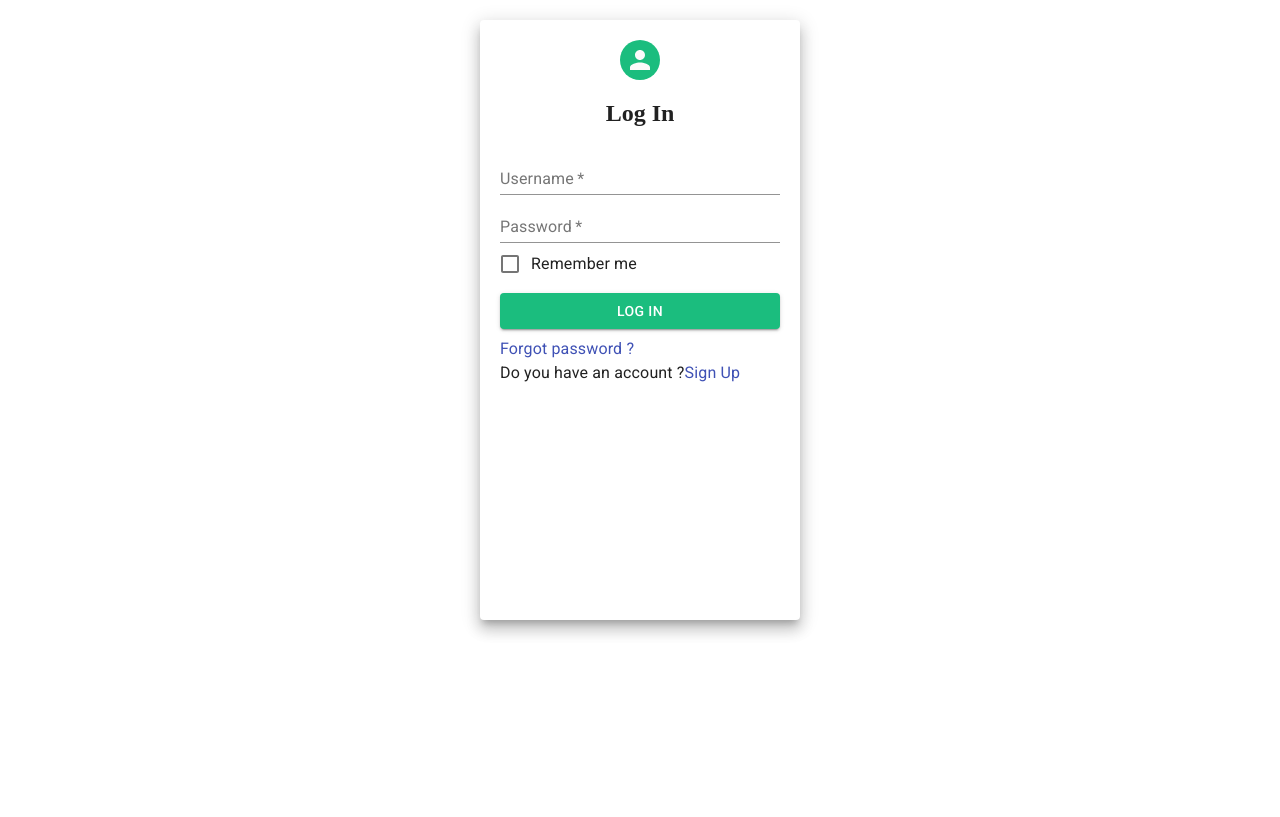
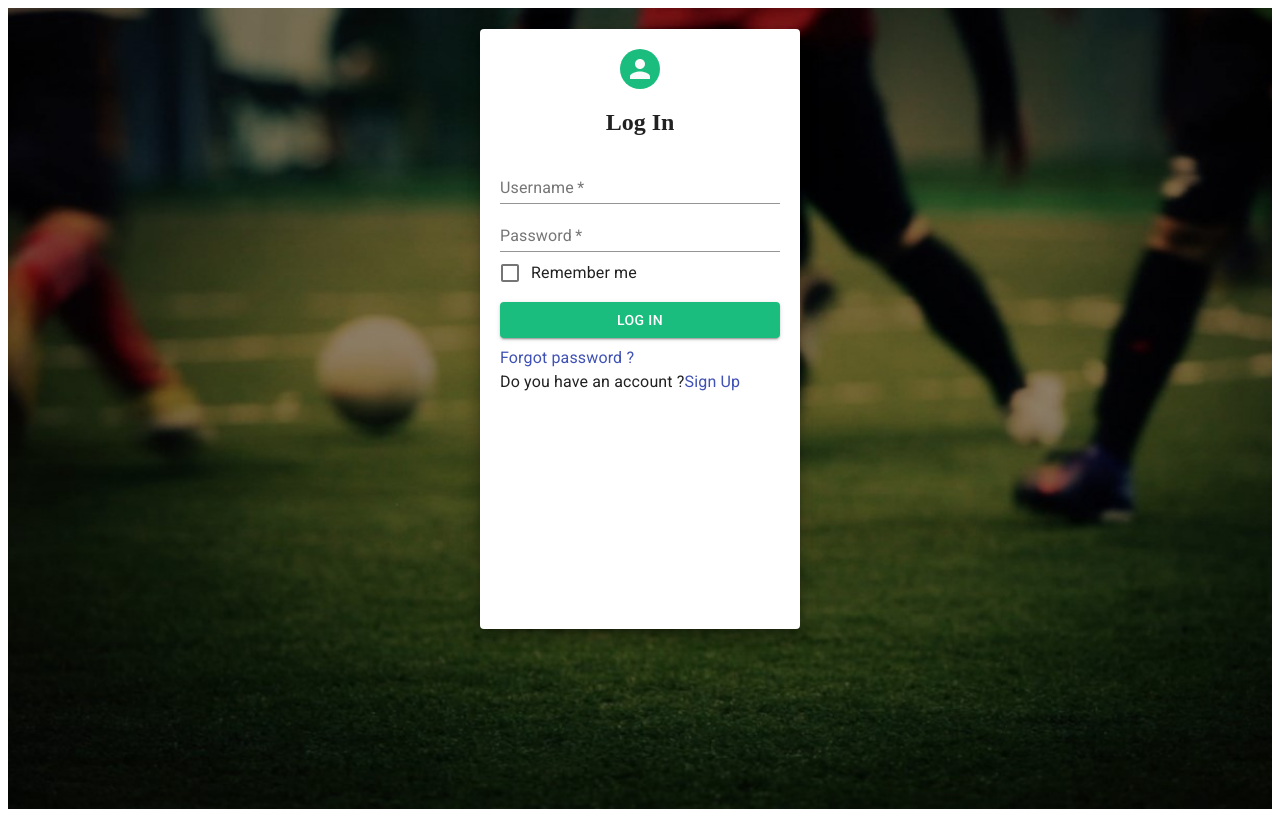
Before and after one commit to chasers-software/futsalFrontend, a React (Create React App) app: page /login in a window 1280 px wide. Built offline with nearby package versions, Linux system fonts and the light colour scheme.

Commit message:
Background image added

```diff
--- /dev/null
+++ b/src/pages/login.css
@@ -0,0 +1,7 @@
+.logInPage, .signUpPage{
+    background-image: url("../images/futsal.jpg");
+    background-size: cover;
+    width: 100%;
+    height: 100vh;
+    padding-top: 1px;
+}
--- a/src/pages/login.js
+++ b/src/pages/login.js
@@ -10,7 +10,7 @@ import {
 } from "@material-ui/core";
 import FormControlLabel from "@material-ui/core/FormControlLabel";
 import Checkbox from "@material-ui/core/Checkbox";
-
+import './login.css'
 const Login = () => {
   //some styling
   const paperStyle = {
@@ -23,7 +23,7 @@ const Login = () => {
   const btnstyle = { margin: "8px 0", backgroundColor: "#1bbd7e" };
 
   return (
-    <Grid>
+    <Grid className='logInPage'>
       <Paper elevation={10} style={paperStyle}>
         <Grid align="center">
           <Avatar style={avatarStyle} />
--- a/src/pages/signup.js
+++ b/src/pages/signup.js
@@ -9,6 +9,7 @@ import {
 } from "@material-ui/core";
 import FormControlLabel from "@material-ui/core/FormControlLabel";
 import Checkbox from "@material-ui/core/Checkbox";
+import './login.css'
 
 const Signup = () => {
   const [isOperator, setIsOperator] = useState(false);
@@ -23,7 +24,7 @@ const Signup = () => {
   };
 
   return (
-    <Grid>
+    <Grid className='signUpPage'>
       <Paper elevation={20} style={paperStyle}>
         <Grid align="center">
           <Avatar style={avatarStyle} />
```
